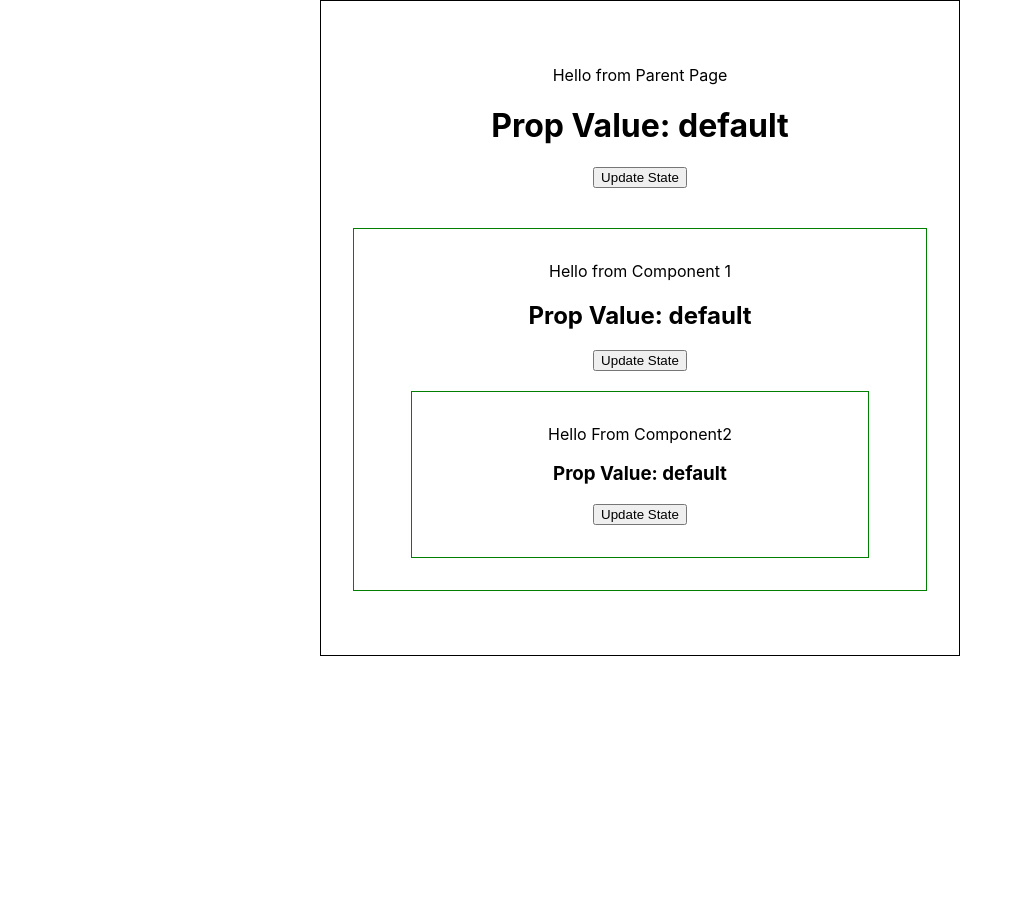
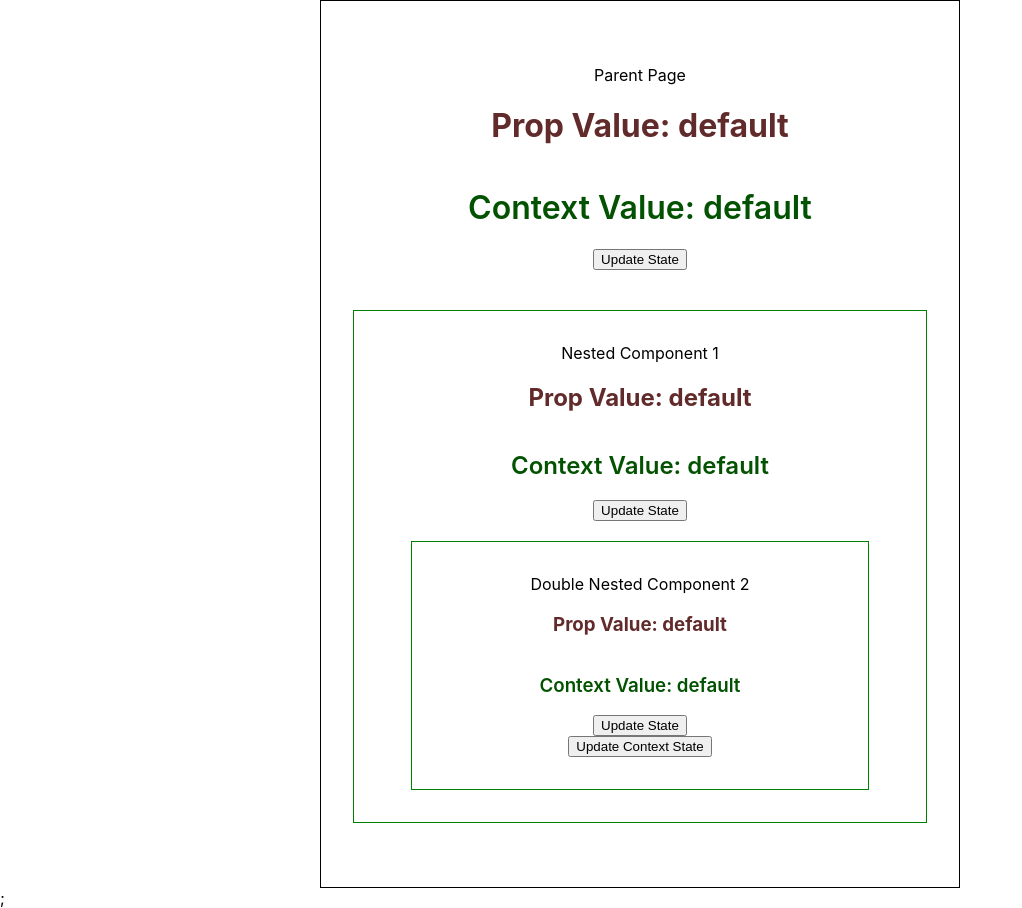
Before and after one commit to oelbaga/prop-drilling, a Next.js app: page / in a window 1280 px wide. Shown: the whole page, without its empty margins (0-1022 px from the left). Before the commit the page ends 800 px from the top, so only its background shows below. Built offline with nearby package versions, Linux system fonts and the light colour scheme.

Commit message:
add context example

```diff
--- /dev/null
+++ b/components/AppContext.js
@@ -0,0 +1,5 @@
+import { createContext } from "react";
+
+const AppContext = createContext();
+
+export default AppContext;
--- a/components/Component1.js
+++ b/components/Component1.js
@@ -1,14 +1,17 @@
 import { useEffect, useState, useContext } from "react";
+import AppContext from "../components/AppContext";
 import Component2 from "./Component2";
 import styles from "./Component1.module.scss";
 export default function Component1({ name, setname }) {
+  const context = useContext(AppContext);
   useEffect(() => {
     console.log("Component1 rendered");
   }, []);
   return (
     <div className={styles.container}>
-      Hello from Component 1<br />
-      <h2>Prop Value: {name} </h2>
+      Nested Component 1<br />
+      <h2 className={`props`}>Prop Value: {name} </h2>
+      <h2 className={`context`}>Context Value: {context.nameContext}</h2>
       <button onClick={setname}>Update State</button>
       <br />
       <Component2 name={name} setname={setname} />
--- a/components/Component2.js
+++ b/components/Component2.js
@@ -1,14 +1,21 @@
 import { useEffect, useState, useContext } from "react";
+import AppContext from "../components/AppContext";
 import styles from "./Component2.module.scss";
 export default function Component2({ name, setname }) {
+  const context = useContext(AppContext);
+
+  function changeNameContext() {
+    context.setNameContext("Omar");
+  }
   useEffect(() => {
     console.log("Component2 rendered");
   }, []);
   return (
     <div className={styles.container}>
-      Hello From Component2
-      <h3>Prop Value: {name}</h3>
+      Double Nested Component 2<h3 className={`props`}>Prop Value: {name}</h3>
+      <h3 className={`context`}>Context Value: {context.nameContext}</h3>
       <button onClick={setname}>Update State</button>
+      <button onClick={changeNameContext}>Update Context State</button>
     </div>
   );
 }
--- a/pages/_app.js
+++ b/pages/_app.js
@@ -1,8 +1,15 @@
+import { useState, createContext } from "react";
+import AppContext from "../components/AppContext";
 import Component2 from "../components/Component2";
 import "../styles/globals.scss";
 
 function MyApp({ Component, pageProps }) {
-  return <Component {...pageProps} />;
+  const [nameContext, setNameContext] = useState("default");
+  return (
+    <AppContext.Provider value={{ nameContext, setNameContext }}>
+      <Component {...pageProps} />;
+    </AppContext.Provider>
+  );
 }
 
 export default MyApp;
--- a/pages/index.js
+++ b/pages/index.js
@@ -1,9 +1,12 @@
 import { useEffect, useState, useContext } from "react";
 import Component1 from "../components/Component1";
+import AppContext from "../components/AppContext";
 import styles from "../styles/Home.module.scss";
 
 export default function Home() {
   const [name, setName] = useState("default");
+  const context = useContext(AppContext);
+
   function changeName() {
     setName("Omar");
   }
@@ -12,9 +15,16 @@ export default function Home() {
   }, []);
   return (
     <div className={styles.container}>
-      Hello from Parent Page
-      <h1>Prop Value: {name}</h1>
-      <button onClick={changeName}>Update State</button>
+      Parent Page
+      <h1 className={`props`}>Prop Value: {name}</h1>
+      <h1 className={`context`}>Context Value: {context.nameContext}</h1>
+      <button
+        onClick={() => {
+          changeName();
+        }}
+      >
+        Update State
+      </button>
       <br />
       <br />
       <Component1 name={name} setname={changeName} />
--- a/styles/globals.scss
+++ b/styles/globals.scss
@@ -14,7 +14,13 @@ a {
 * {
   box-sizing: border-box;
 }
-
+.props {
+  color: rgb(98, 43, 43);
+}
+.context {
+  color: rgb(2, 82, 2);
+  font-weight: 600;
+}
 @media (prefers-color-scheme: dark) {
   html {
     color-scheme: dark;
```
